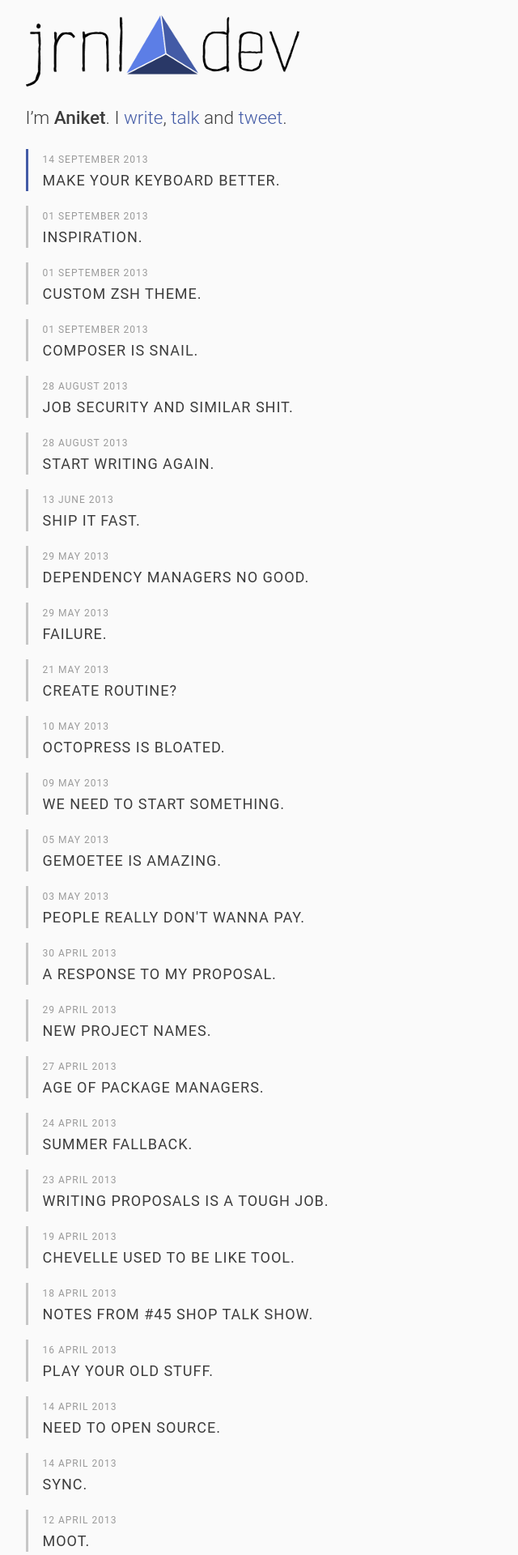
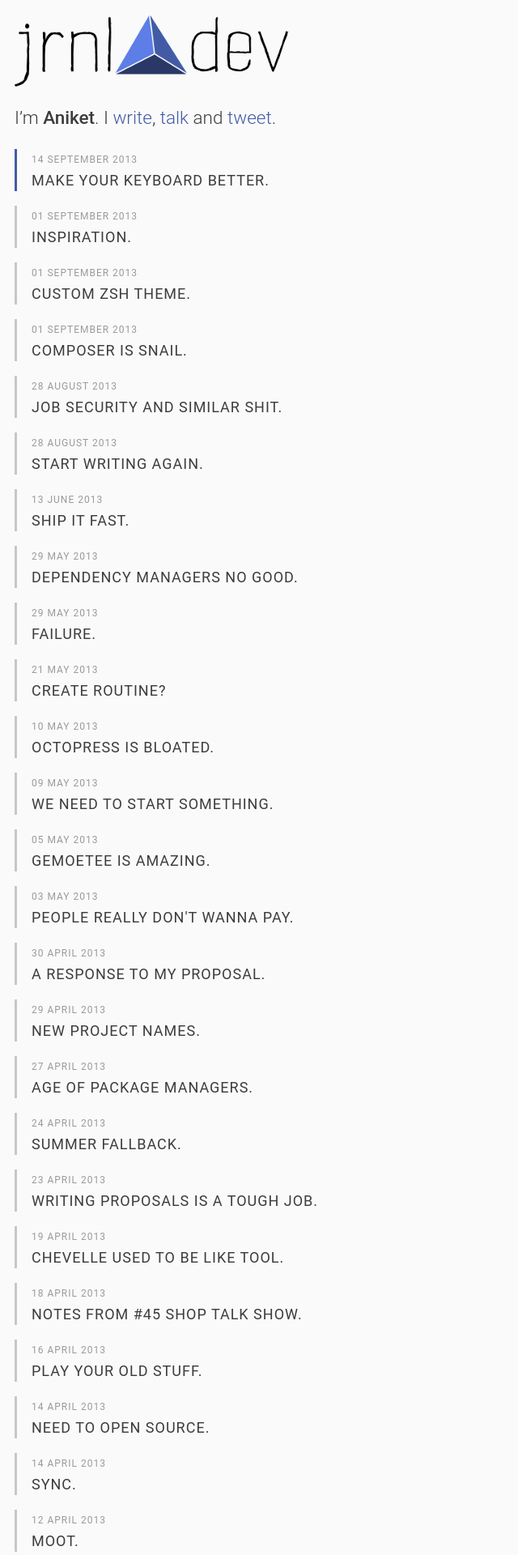
Before and after one commit to aniketpant/journal, a Jekyll site: the page built from index.md, in a window 1280 px wide. Shown: the top 1920 px of the page at 81% size, without its empty margins (0-640 px from the left). Built offline with Jekyll 4.4.1, drawn with Linux system fonts in a browser that asks for light colours; Markdown is read by kramdown in place of the engine named in the settings.

Commit message:
Change side padding for more reading space
Signed-off-by: Aniket Pant <me@aniketpant.com>

```diff
--- a/stylesheets/style.scss
+++ b/stylesheets/style.scss
@@ -6,8 +6,8 @@ body {
   color: $gray;
   font-family: $content;
   font-weight: 300;
-  padding-left: 1.75rem;
-  padding-right: 1.75rem;
+  padding-left: 1rem;
+  padding-right: 1rem;
 }
 
 .wrapper {
```
Also changed, not shown: style.css.
